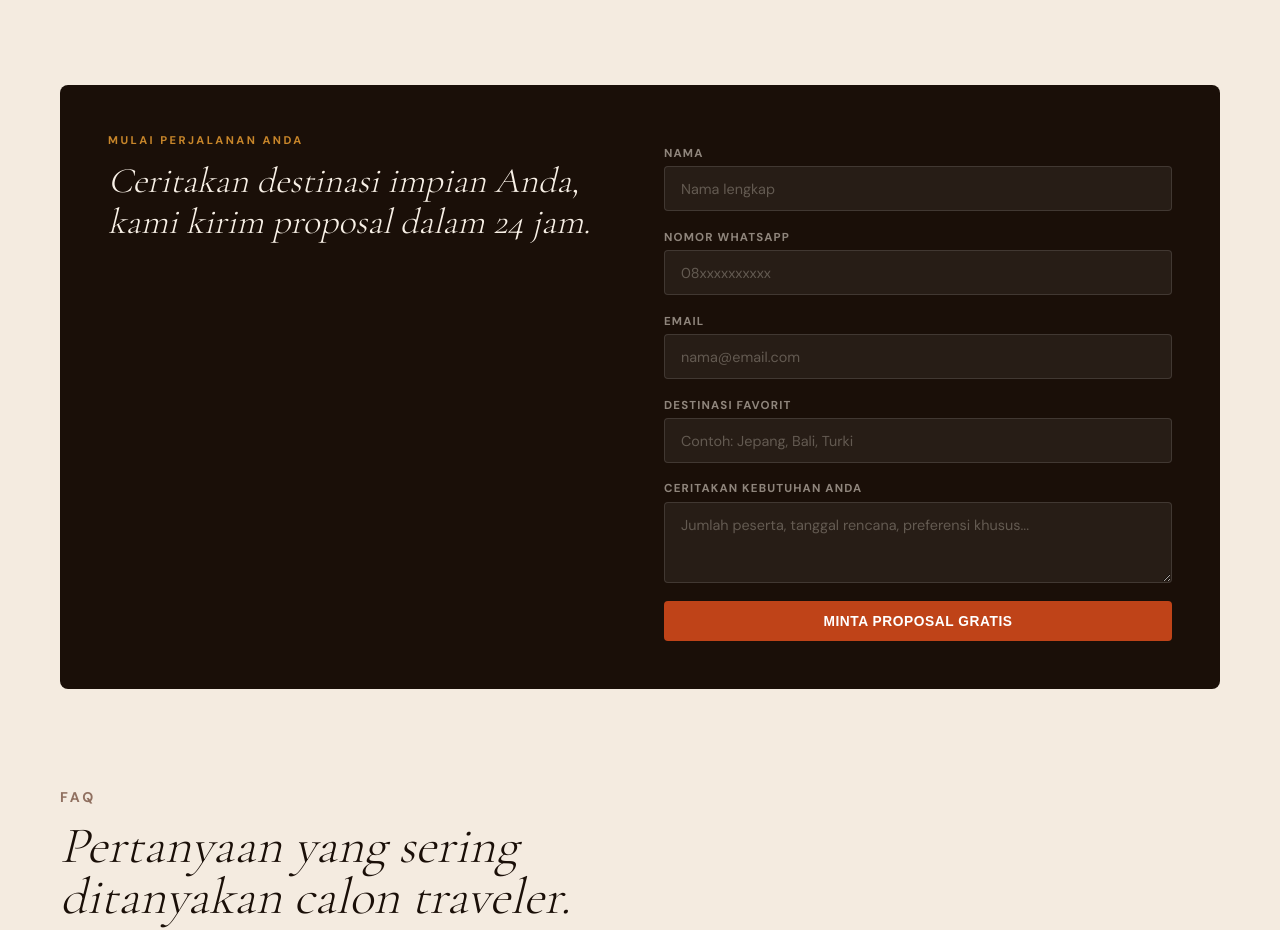
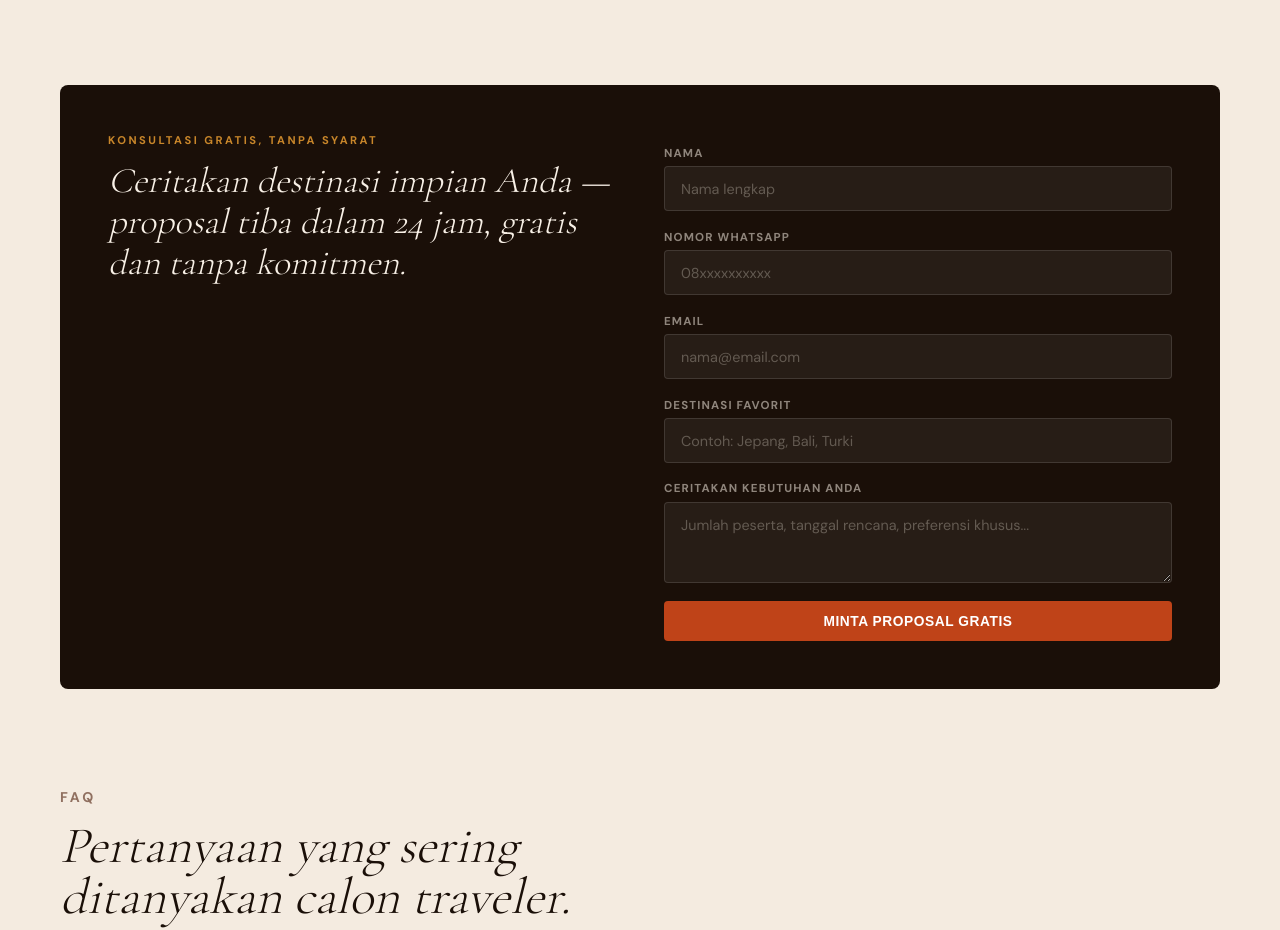
Before and after one commit to nugrahn0123/Preview-Travel-AN-Digital, a Next.js app: page / in a window 1280 px wide. Shown: the part 5420-6350 px from the top of the page. Built offline with nearby package versions, Linux system fonts and the light colour scheme.

Commit message:
copy: update CTA section heading to emphasize free, no-commitment offer

```diff
--- a/components/CTA.tsx
+++ b/components/CTA.tsx
@@ -4,8 +4,8 @@ export default function CTA() {
   return (
     <section className="section container cta-band reveal" id="konsultasi">
       <div>
-        <p className="kicker">Mulai perjalanan Anda</p>
-        <h2>Ceritakan destinasi impian Anda, kami kirim proposal dalam 24 jam.</h2>
+        <p className="kicker">Konsultasi gratis, tanpa syarat</p>
+        <h2>Ceritakan destinasi impian Anda — proposal tiba dalam 24 jam, gratis dan tanpa komitmen.</h2>
       </div>
       <ContactForm />
     </section>
```
